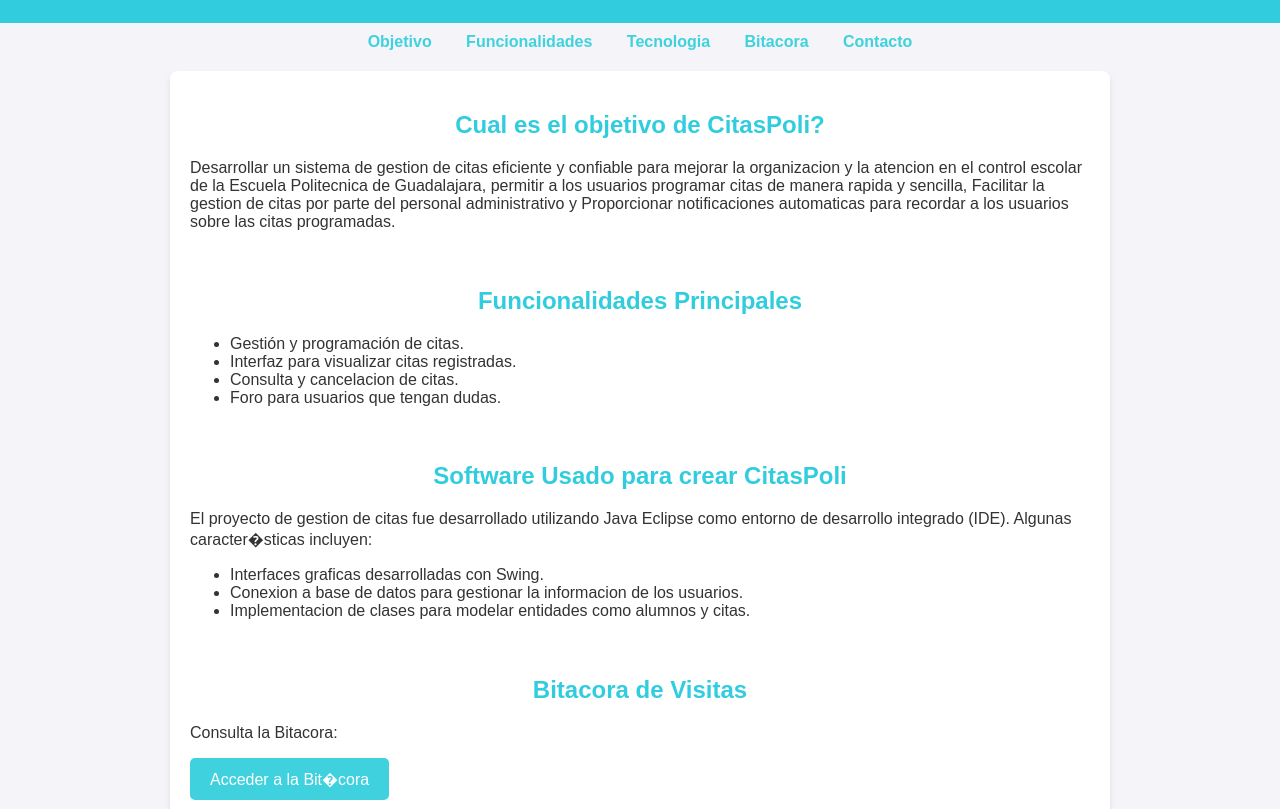
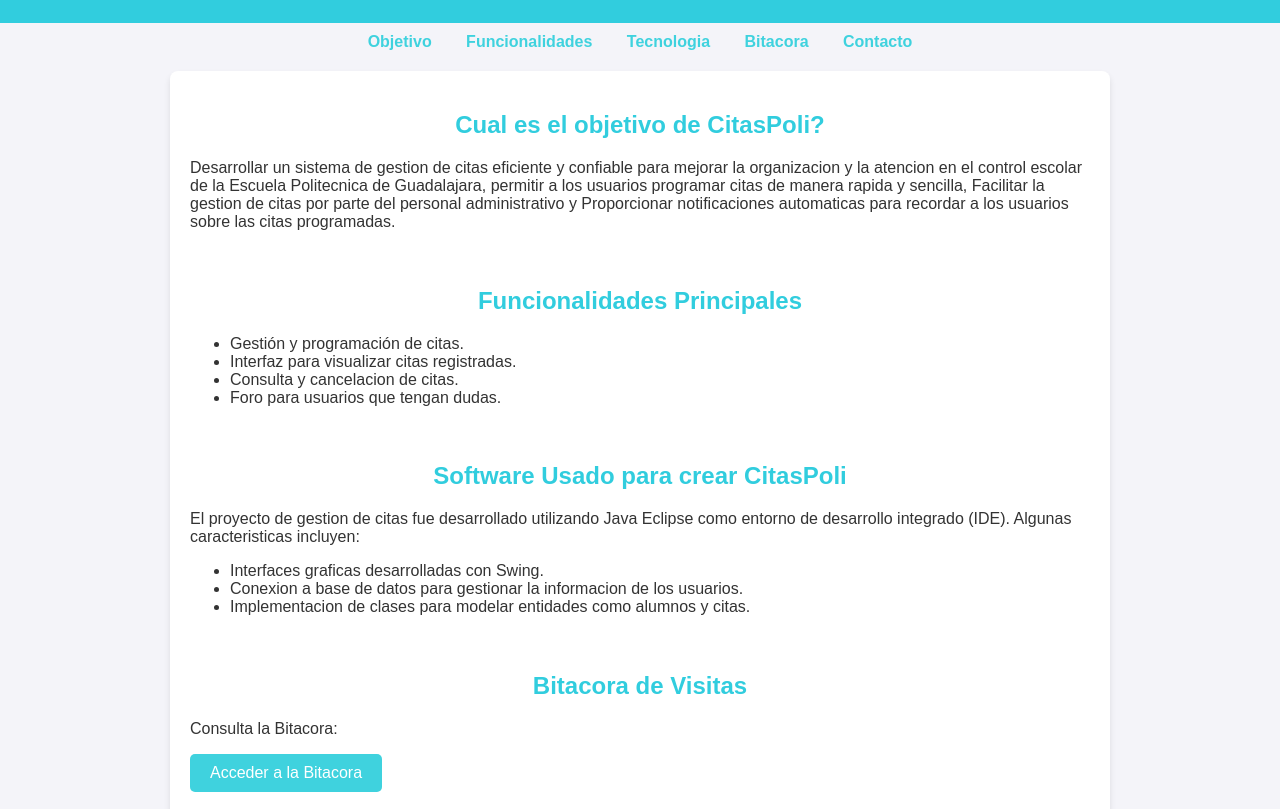
Before and after one commit to JustChxrlie/Proyfinal, a plain HTML site: page index.html in a window 1280 px wide. Shown: the part 111-920 px from the top of the page. Drawn offline with Linux system fonts and the light colour scheme.

Commit message:
Update index.html

```diff
--- a/index.html
+++ b/index.html
@@ -160,7 +160,7 @@
 
     <section id="tecnologia">
         <h2>Software Usado para crear CitasPoli</h2>
-        <p>El proyecto de gestion de citas fue desarrollado utilizando Java Eclipse como entorno de desarrollo integrado (IDE). Algunas caracter�sticas incluyen:</p>
+        <p>El proyecto de gestion de citas fue desarrollado utilizando Java Eclipse como entorno de desarrollo integrado (IDE). Algunas caracteristicas incluyen:</p>
         <ul>
             <li>Interfaces graficas desarrolladas con Swing.</li>
             <li>Conexion a base de datos para gestionar la informacion de los usuarios.</li>
@@ -171,7 +171,7 @@
             <section id="bitacora">
             <h2>Bitacora de Visitas</h2>
             <p>Consulta la Bitacora:</p>
-            <a href="https://docs.google.com/document/d/1eH1Q9L1YGz4AqikcglScv5_uXsf3Zs4Oid3ihoew9uE/edit?usp=sharing" target="_blank" class="btn">Acceder a la Bit�cora</a>
+            <a href="https://docs.google.com/document/d/1eH1Q9L1YGz4AqikcglScv5_uXsf3Zs4Oid3ihoew9uE/edit?usp=sharing" target="_blank" class="btn">Acceder a la Bitacora</a>
         </section>
 
 
```
